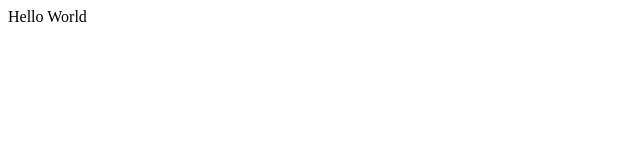
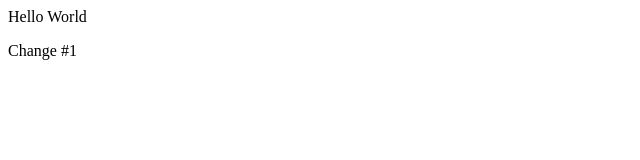
Before and after one commit to romeo522/git-test, a plain HTML site: page index.html in a window 1280 px wide. Shown: the full height of the page, 0-640 px from the left. Drawn offline with Linux system fonts and the light colour scheme.

Commit message:
2nd Commit

```diff
--- a/index.html
+++ b/index.html
@@ -8,5 +8,6 @@
 </head>
 <body>
     Hello World
+    <p>Change #1</p>
 </body>
 </html>
```
